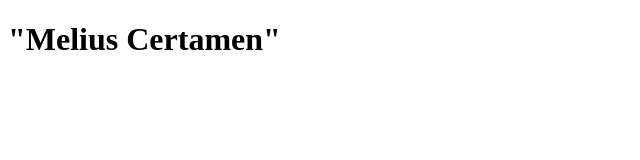
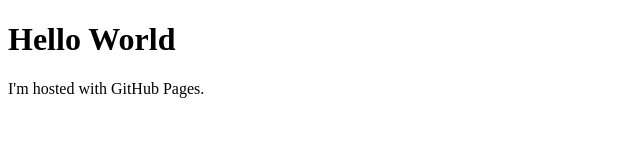
Before and after one commit to meliuscertamen/meliuscertamen.github.io, a plain HTML site: page index.html in a window 1280 px wide. Shown: the whole page, without its empty margins (0-640 px from the left). Drawn offline with Linux system fonts and the light colour scheme.

Commit message:
Update index.html

```diff
--- a/index.html
+++ b/index.html
@@ -1,6 +1,7 @@
 <!DOCTYPE html>
 <html>
-    <h1>
-        "Melius Certamen"
-    </h1>
+<body>
+<h1>Hello World</h1>
+<p>I'm hosted with GitHub Pages.</p>
+</body>
 </html>
```
